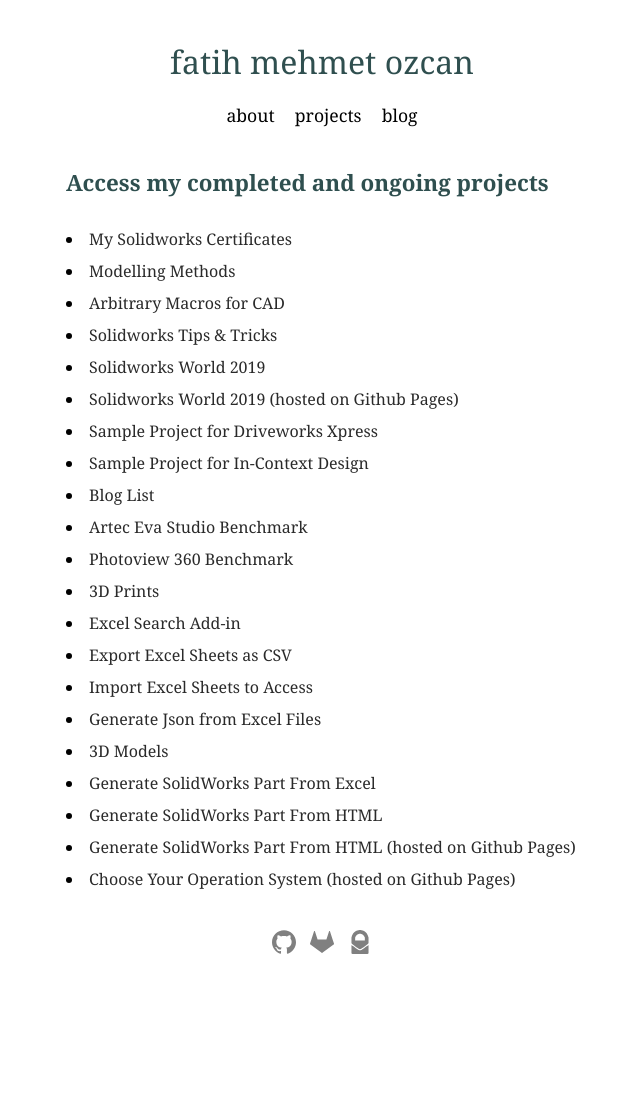
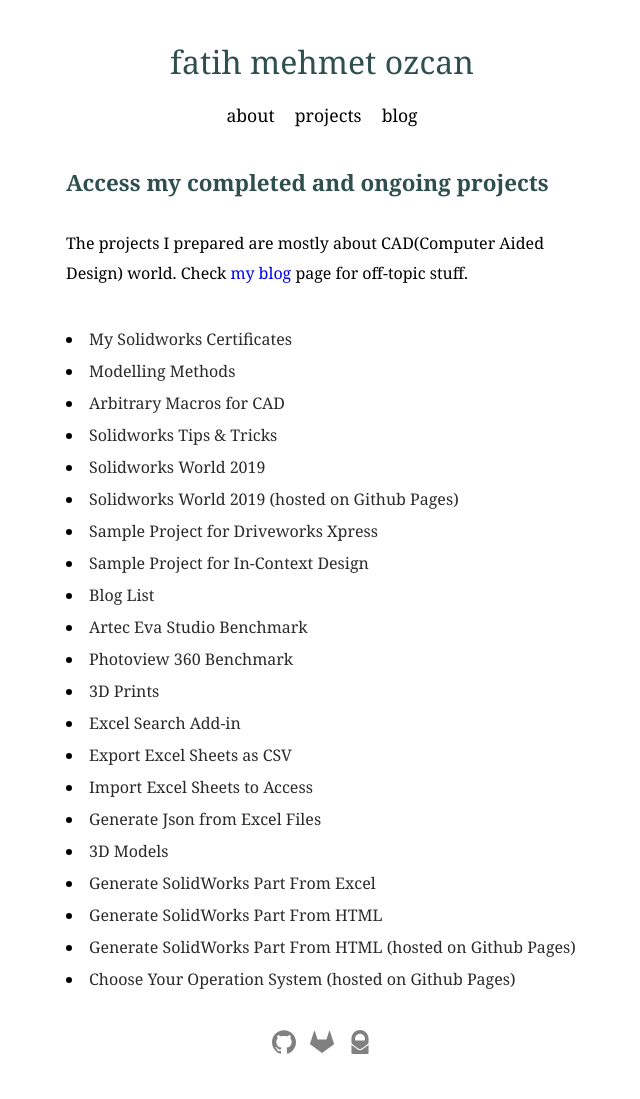
Before and after one commit to fatihmeh/fatihmeh.github.io, a Jekyll site: the page built from projects/index.html, in a window 1280 px wide. Shown: the whole page, without its empty margins (318-958 px from the left). Built offline with Jekyll 4.4.1, drawn with Linux system fonts in a browser that asks for light colours; before the commit the page ends 999 px from its top, so only the background shows below that.

Commit message:
Projects page update
Description added before project list

```diff
--- a/projects/index.html
+++ b/projects/index.html
@@ -3,6 +3,8 @@
 title: projects - fatih mehmet ozcan
 ---
 <h2 class="parag-header">Access my completed and ongoing projects</h2>
+<p class="about">The projects I prepared are mostly about CAD(Computer Aided Design) world. Check <a href="/blog">my blog</a> page for off-topic stuff.</p>
+
 <ul class="ul-project-list">
 	<li><a href="https://gitlab.com/testingusername/My-Solidworks-Certificates" target="_blank">My Solidworks Certificates</a></li>
 	<li><a href="https://gitlab.com/testingusername/modelling-methods" target="_blank">Modelling Methods</a></li>
```
Lines whose indentation alone changed are shown as unchanged.
